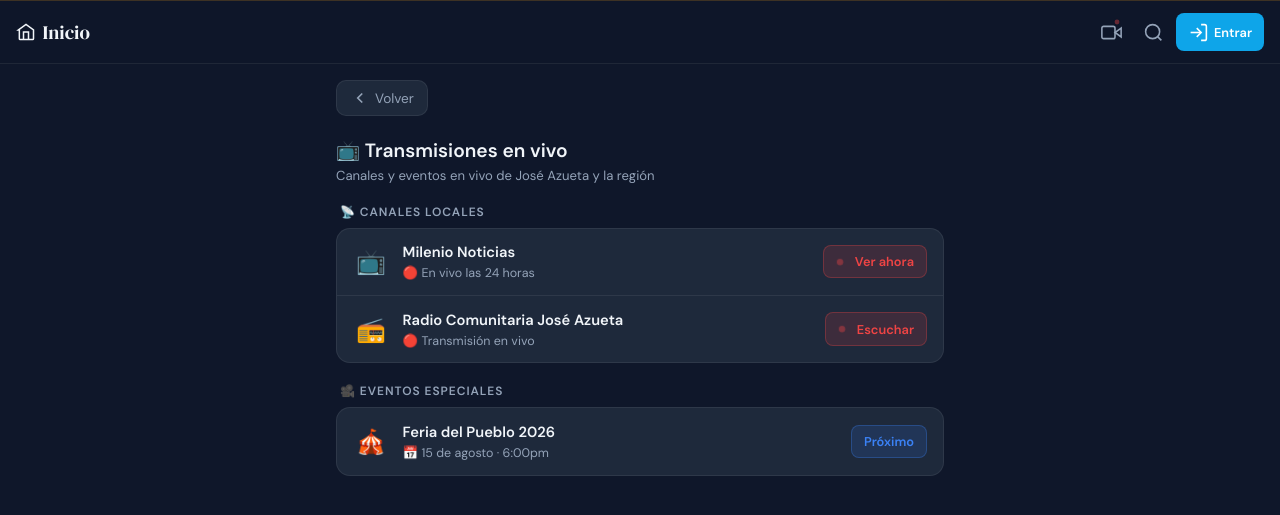
After one commit to redllinas1248/comercio_python, a Python web app: template templates/transmisiones.html in a window 1280 px wide. The commit adds this page. Shown: the part 16-531 px from the top of the page. Run offline with Jinja, Linux system fonts and the light colour scheme; the template is opened without the code that fills it, so the values that code supplies are empty.

Commit message:
servicios desde directorio

```diff
--- a/static/css/app.css
+++ b/static/css/app.css
@@ -1839,3 +1839,23 @@ body {
   padding: 0;
   text-decoration: underline;
 }
+/* ===== BOTÓN TRANSMISIONES EN VIVO EN NAVBAR ===== */
+.nav-transmisiones {
+  position: relative;
+}
+.nav-transmisiones .live-dot {
+  position: absolute;
+  top: 4px;
+  right: 4px;
+  width: 10px;
+  height: 10px;
+  background: #ef4444;
+  border-radius: 50%;
+  border: 2px solid var(--bg);
+  animation: pulse-dot 1.2s ease-in-out infinite;
+}
+
+@keyframes pulse-dot {
+  0%, 100% { opacity: 1; transform: scale(1); }
+  50% { opacity: 0.4; transform: scale(0.8); }
+}
--- a/templates/base.html
+++ b/templates/base.html
@@ -29,12 +29,15 @@
       <span>Inicio</span>
     </a>
     <div class="nav-links">
-      <span class="visit-counter" title="Visitas totales">
-        <svg width="19" height="19" fill="none" stroke="currentColor" stroke-width="1.8" viewBox="0 0 24 24">
-          <path d="M2 12s3.5-6 10-6 10 6 10 6-3.5 6-10 6S2 12 2 12z"/><circle cx="12" cy="12" r="2.5"/>
+      <!-- NUEVO BOTÓN TRANSMISIONES EN VIVO -->
+      <a href="/transmisiones" class="nav-link nav-transmisiones" title="Transmisiones en vivo">
+        <svg width="21" height="21" fill="none" stroke="currentColor" stroke-width="1.8" viewBox="0 0 24 24">
+          <polygon points="23 7 16 12 23 17 23 7"/>
+          <rect x="1" y="5" width="15" height="14" rx="2"/>
         </svg>
-        <span>{{ "{:,}".format(visitas_totales).replace(",", ".") }}</span>
-      </span>
+        <span class="live-dot"></span>
+      </a>
+
       <a href="/buscar" class="nav-link" title="Buscar">
         <svg width="21" height="21" fill="none" stroke="currentColor" stroke-width="1.8" viewBox="0 0 24 24">
           <circle cx="11" cy="11" r="8"/><line x1="21" y1="21" x2="16.65" y2="16.65"/>
@@ -72,7 +75,6 @@
 
   <div id="toast" class="toast hidden"></div>
 
-  <!-- app.js al final del body, antes de cualquier script inline -->
   <script src="/static/js/app.js"></script>
   <script>
     if ('serviceWorker' in navigator) {
--- /dev/null
+++ b/templates/transmisiones.html
@@ -0,0 +1,76 @@
+{% extends "base.html" %}
+{% block content %}
+
+<div class="dir-header">
+  <button class="btn-back" onclick="history.back()">
+    <svg width="18" height="18" fill="none" stroke="currentColor" stroke-width="2.2" viewBox="0 0 24 24">
+      <polyline points="15 18 9 12 15 6"/>
+    </svg> Volver
+  </button>
+  <h2 class="dir-title">📺 Transmisiones en vivo</h2>
+  <p class="dir-sub">Canales y eventos en vivo de José Azueta y la región</p>
+</div>
+
+<div id="transmisiones-wrap">
+  <!-- Contenido por ahora estático, luego puedes hacerlo dinámico -->
+  <div class="dir-grupo">
+    <div class="dir-grupo-titulo">📡 Canales locales</div>
+    <div class="dir-lista">
+      <div class="dir-item">
+        <div class="dir-ico">📺</div>
+        <div class="dir-info">
+          <div class="dir-nombre">Milenio Noticias</div>
+          <div class="dir-dato">🔴 En vivo las 24 horas</div>
+        </div>
+        <a href="https://www.youtube.com/embed/oPy8a-TCjzA" target="_blank" class="dir-tel-btn" style="background:rgba(239,68,68,.15);color:#ef4444;border-color:rgba(239,68,68,.3);">
+          <span class="live-dot" style="display:inline-block;width:8px;height:8px;background:#ef4444;border-radius:50%;margin-right:4px;animation:pulse-dot 1.2s ease-in-out infinite;"></span>
+          Ver ahora
+        </a>
+      </div>
+      <div class="dir-item">
+        <div class="dir-ico">📻</div>
+        <div class="dir-info">
+          <div class="dir-nombre">Radio Comunitaria José Azueta</div>
+          <div class="dir-dato">🔴 Transmisión en vivo</div>
+        </div>
+        <a href="#" class="dir-tel-btn" style="background:rgba(239,68,68,.15);color:#ef4444;border-color:rgba(239,68,68,.3);">
+          <span class="live-dot" style="display:inline-block;width:8px;height:8px;background:#ef4444;border-radius:50%;margin-right:4px;animation:pulse-dot 1.2s ease-in-out infinite;"></span>
+          Escuchar
+        </a>
+      </div>
+    </div>
+  </div>
+
+  <div class="dir-grupo">
+    <div class="dir-grupo-titulo">🎥 Eventos especiales</div>
+    <div class="dir-lista">
+      <div class="dir-item">
+        <div class="dir-ico">🎪</div>
+        <div class="dir-info">
+          <div class="dir-nombre">Feria del Pueblo 2026</div>
+          <div class="dir-dato">📅 15 de agosto · 6:00pm</div>
+        </div>
+        <a href="#" class="dir-tel-btn" style="background:rgba(59,130,246,.15);color:#3b82f6;border-color:rgba(59,130,246,.3);">
+          Próximo
+        </a>
+      </div>
+    </div>
+  </div>
+</div>
+
+<style>
+  @keyframes pulse-dot {
+    0%, 100% { opacity: 1; transform: scale(1); }
+    50% { opacity: 0.4; transform: scale(0.8); }
+  }
+  .live-dot {
+    display: inline-block;
+    width: 8px;
+    height: 8px;
+    background: #ef4444;
+    border-radius: 50%;
+    margin-right: 4px;
+    animation: pulse-dot 1.2s ease-in-out infinite;
+  }
+</style>
+{% endblock %}
```
Also changed, not shown: routes/views.py (+6 -3 lines), templates/index.html (+6 -36 lines).
